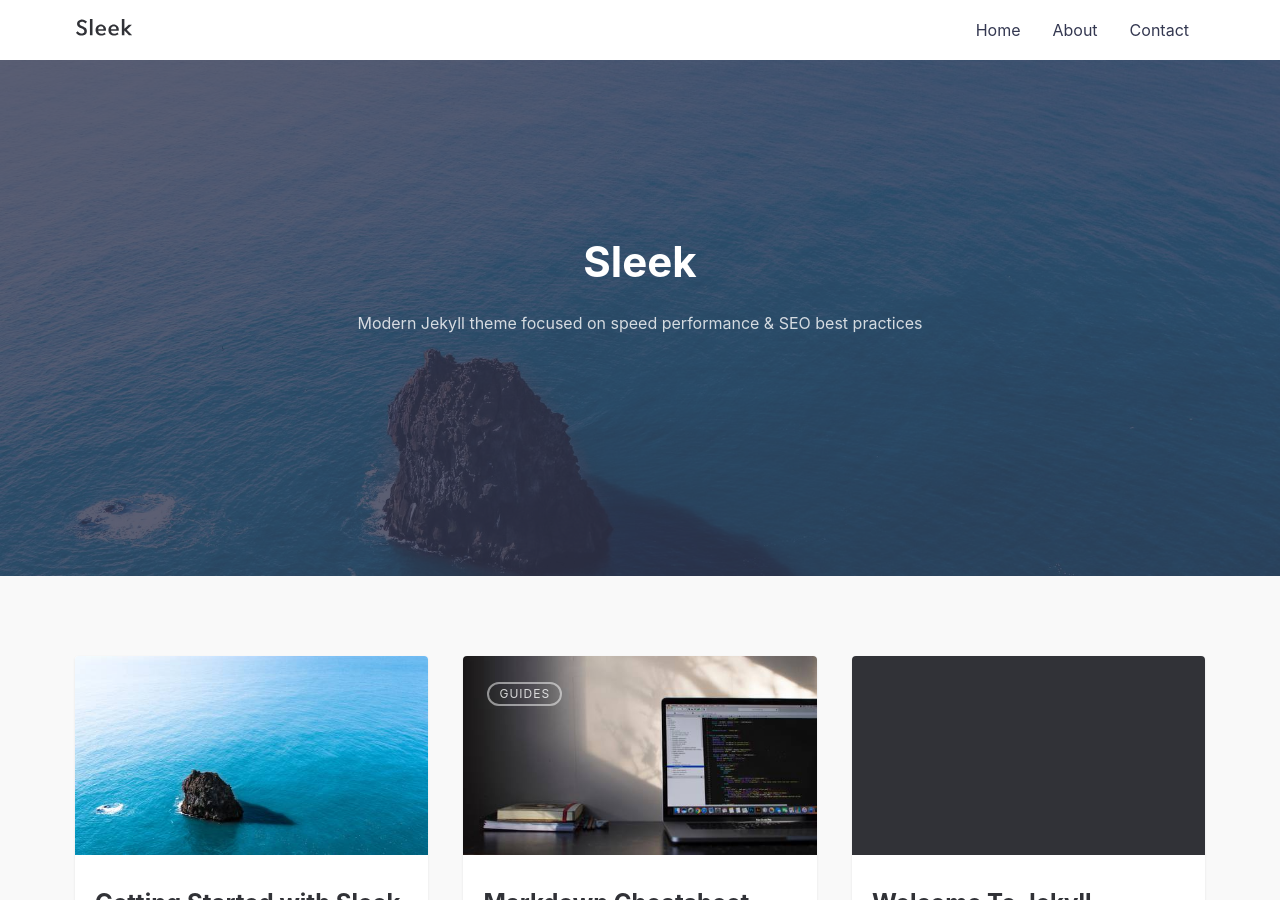
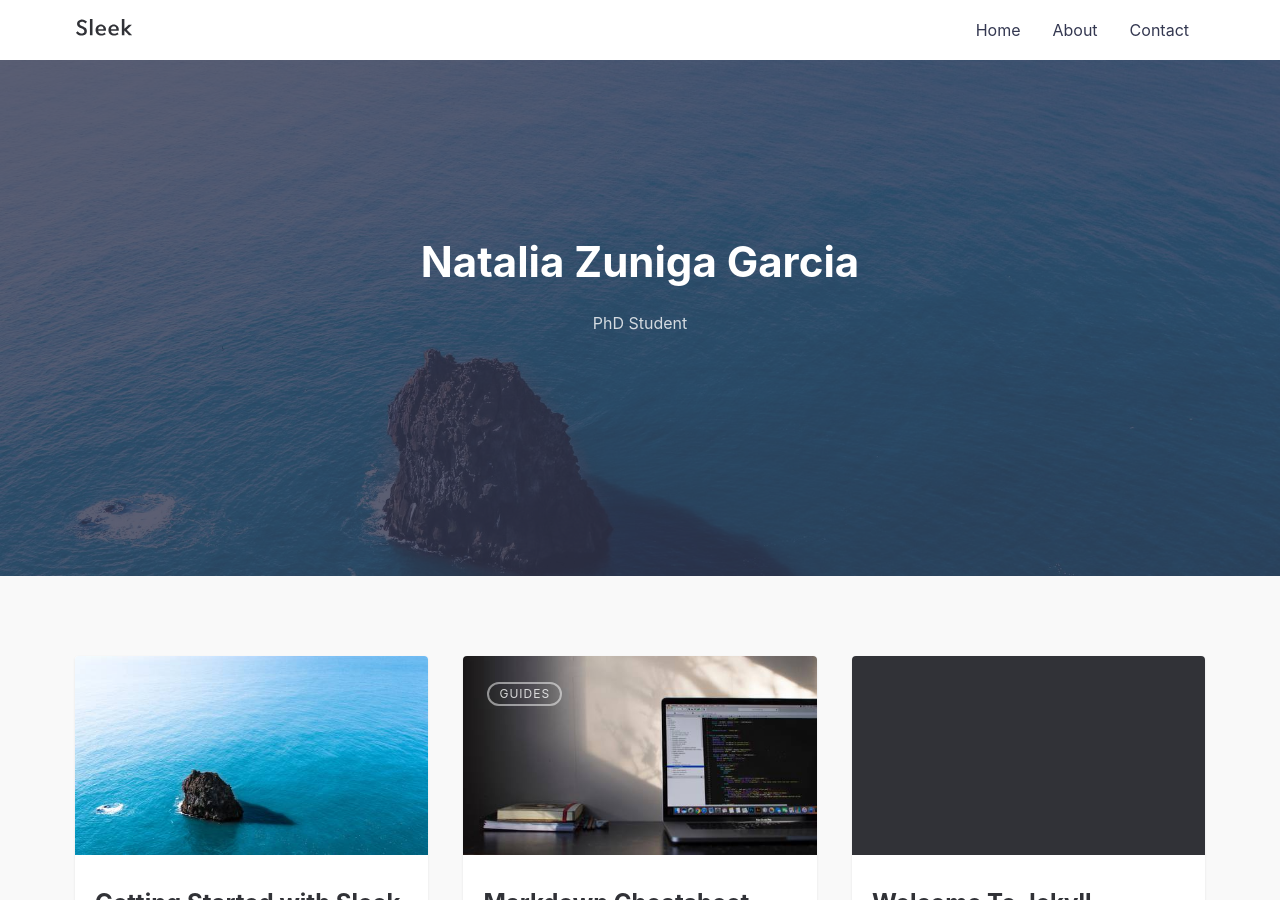
Before and after one commit to nzunigag/nzunigag.github.io, a Jekyll site: the page built from index.md, in a window 1280 px wide and 900 px high. Built offline with Jekyll 4.4.1, drawn with Linux system fonts in a browser that asks for light colours; some of the changed text lies outside the part shown.

Commit message:
Update _config.yml

```diff
--- a/_config.yml
+++ b/_config.yml
@@ -1,5 +1,5 @@
 # SITE CONFIGURATION
-title: Sleek # your site title
+title: Natalia Zuniga Garcia # your site title
 author: GitHub User # You :P
 description: > # Meta description of Homepage
   Write an awesome description for your new site here. You can edit this
@@ -26,15 +26,15 @@ navigation: # Navigation links
   - {name: 'Contact', link: '/contact'}
 
 tagline: >
-  Modern Jekyll theme focused on speed performance &amp; SEO best practices
+  PhD Student
 
 hero_img: posts/sleek_lg.jpg # Main background image: use the path from /assets/img/ => This will output /assets/img/posts/sleek_lg.jpg
 
 email: your-email@domain.com # email for form submission
 
-twitter_username: jan_czizikow # replace with your_twitter_username or comment to remove link from footer
-github_username:  janczizikow # replace with your_github_username or comment to remove link from footer
-instagram_username: shanlongjj # replace with your_instagram_username or comment to remove link from footer
+#twitter_username: jan_czizikow # replace with your_twitter_username or comment to remove link from footer
+github_username:  nzunigag # replace with your_github_username or comment to remove link from footer
+#instagram_username: shanlongjj # replace with your_instagram_username or comment to remove link from footer
 
 disqus:
   shortname: janczizikow # to enable comments replace with your_disqus_shortname
```
